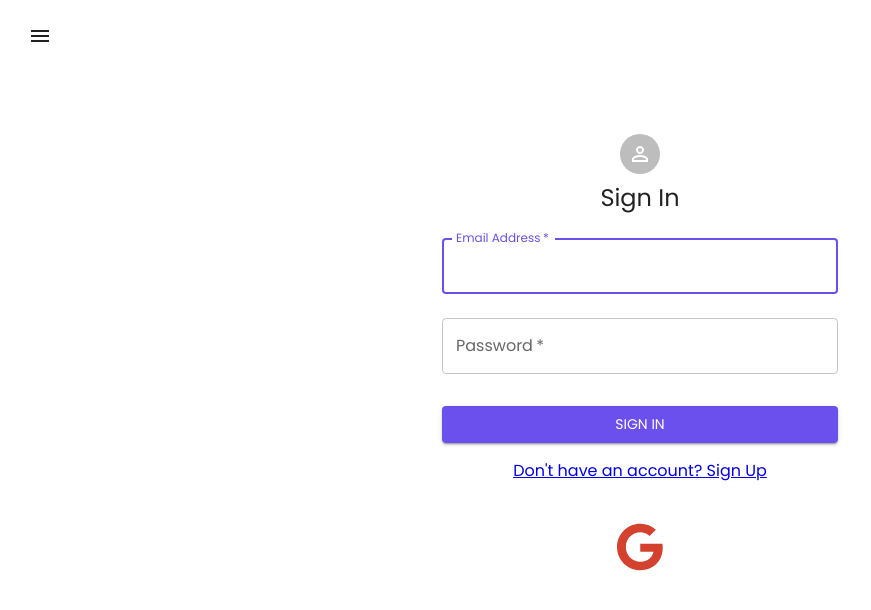
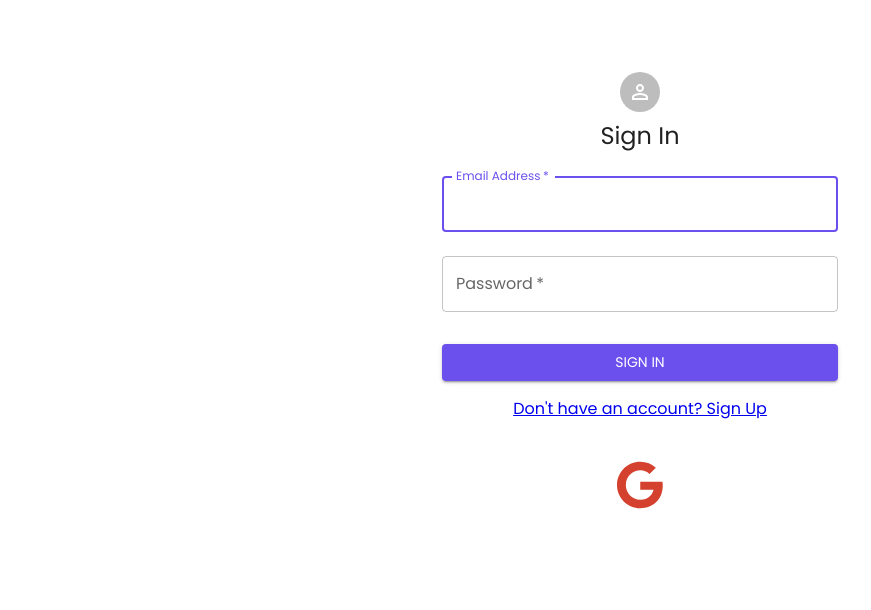
Before and after one commit to roccopolimen/nextround, a React (Create React App) app in the folder client/: page /signin in a window 1280 px wide. Shown: the top 610 px of the page, without its empty margins (0-871 px from the left). Built offline with nearby package versions, Linux system fonts and the light colour scheme; no server answers.

Commit message:
remove drawer from signin

```diff
--- a/client/src/pages/SignIn/index.tsx
+++ b/client/src/pages/SignIn/index.tsx
@@ -12,8 +12,6 @@ import { FontAwesomeIcon } from "@fortawesome/react-fontawesome";
 import { useSignInWithEmail, useSignInWithGoogle } from 'api';
 import { Alert, CircularProgress, IconButton, Modal } from '@mui/material';
 import { Link, useNavigate } from 'react-router-dom';
-
-import SideDrawer from '../../components/SideDrawer' // for testing
 
 export default function SignIn() {
     const [email, setEmail] = useState('');
@@ -59,7 +57,6 @@ export default function SignIn() {
                 <CircularProgress />
             </Box>
         </Modal>
-        <SideDrawer /> {/* for testing */}
         <Container component="main" maxWidth="xs">
             <Box
                 sx={{
```
